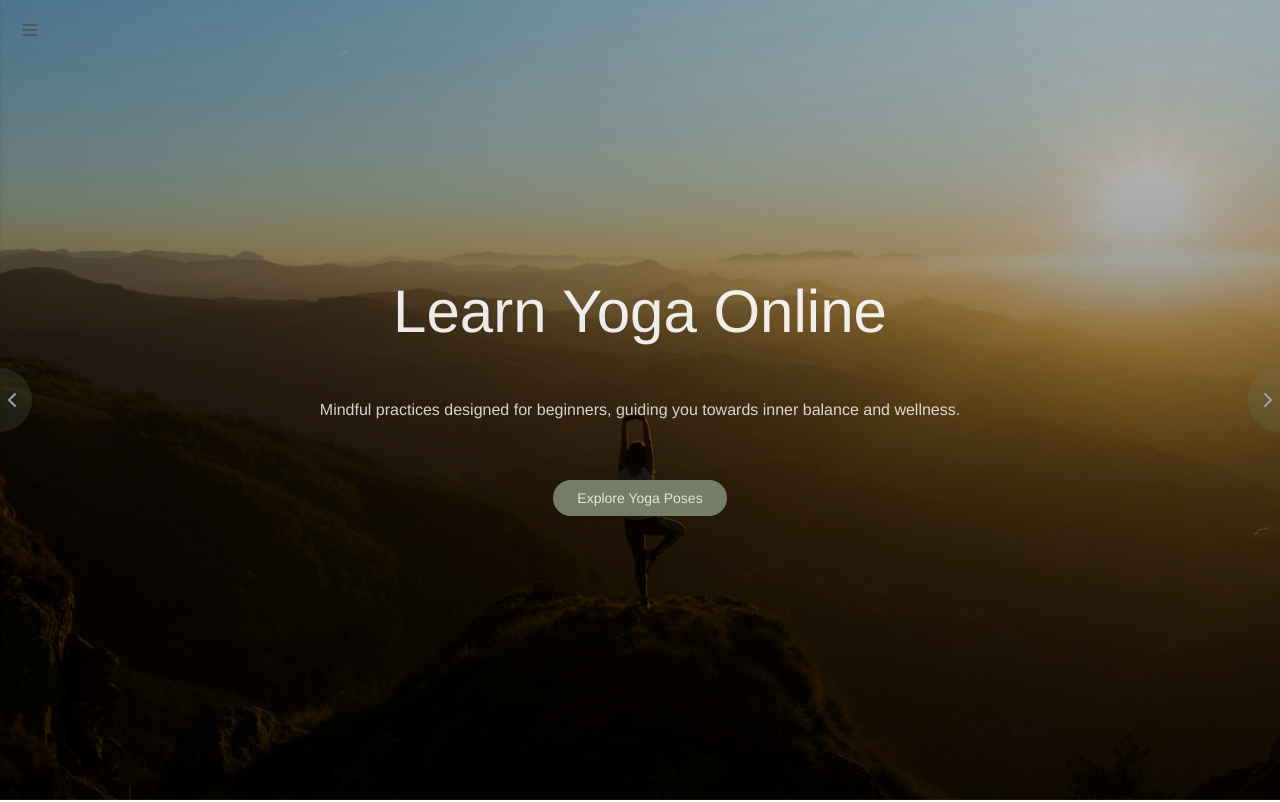
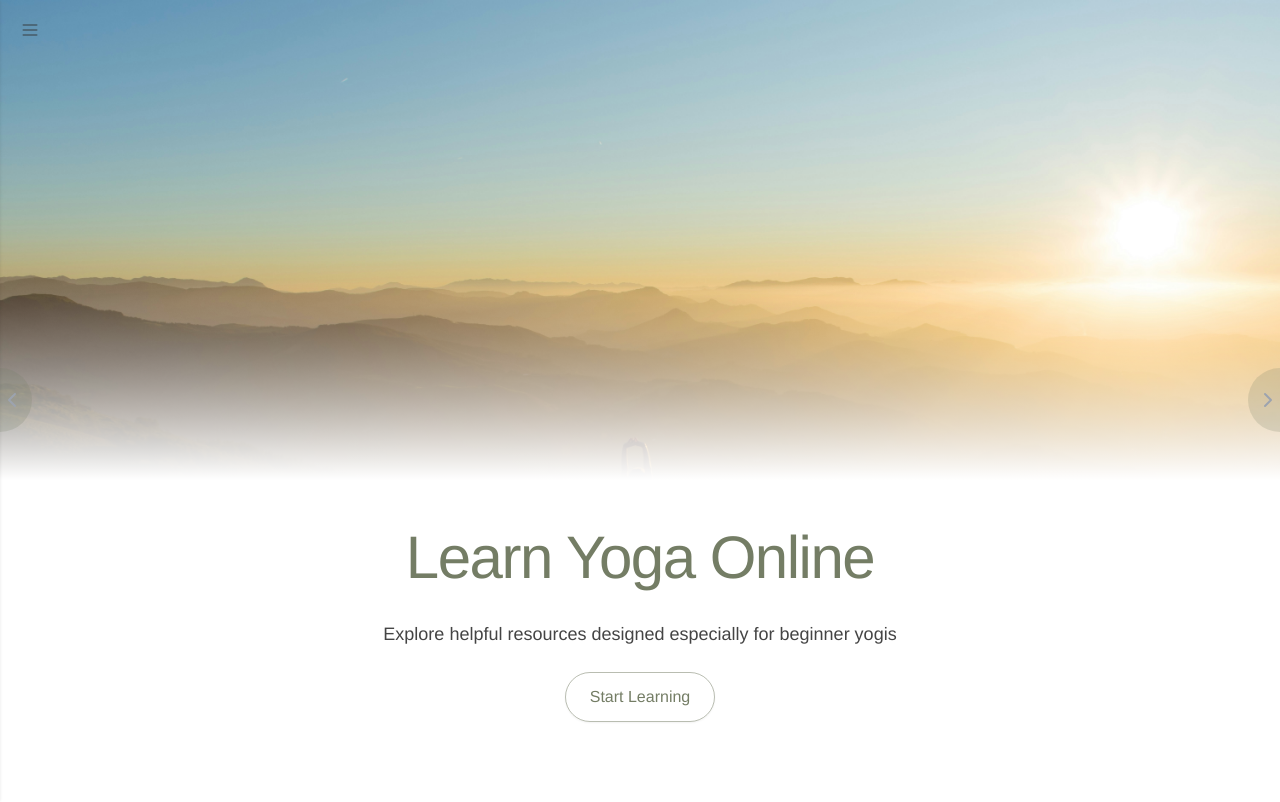
Before and after one commit to samanthacabrera/yoga-library, a React (Vite) app: page / in a window 1280 px wide. Shown: the top 802 px of the page. Built offline with nearby package versions, Linux system fonts and the light colour scheme.

Commit message:
update hero

```diff
--- a/src/components/Home.jsx
+++ b/src/components/Home.jsx
@@ -55,47 +55,41 @@ const Home = () => {
       <PageNav/>
       <div className="flex flex-col w-screen">
       {/* Hero */}
-      <Parallax
-        bgImage="bg1.jpg"
-        strength={300}
-        bgImageStyle={{ objectFit: "cover", width: "100%", height: "100vh" }}
-      >
-        <div className="relative h-screen flex flex-col items-center justify-center">
-          <div className="absolute inset-0 bg-gradient-to-b from-black/20 to-black/70" />
-          <div className="relative text-center space-y-12">
+      <div className="relative h-screen flex flex-col space-y-12">
+        <div className="flex justify-center items-center relative">
+          <img src="/bg1.jpg" className="w-screen h-[60vh] object-cover object-top" />
+          <div className="absolute bottom-0 w-full h-[25vh] bg-gradient-to-t from-white via-tranparent to-transparent"></div>
+        </div>
+        <div className="flex flex-col items-center justify-center inline relative text-center mx-8">
           <motion.h1
             initial={{ opacity: 0 }}
             animate={{ opacity: 1 }}
             transition={{ duration: 2.2, ease: "easeOut" }}
-              className="text-4xl lg:text-6xl text-white/90"
+            className="text-5xl lg:text-6xl tracking-tight mb-8"
           >
-
           Learn Yoga Online
           </motion.h1>
           <motion.h3
-              className="text-white/80 max-w-2xl mx-auto"
+            className="text-md lg:text-lg mb-6"
           >
-              Mindful practices designed for beginners, guiding you towards inner balance and wellness.
+          Explore helpful resources designed especially for beginner yogis
           </motion.h3>
 
           <motion.div
             initial={{ opacity: 0 }}
             animate={{ opacity: 1 }}
             transition={{ delay: 1.2, duration: 1.2 }}
-              className="mt-6"
+            className=""
           >
           <Link
             to="/poses"
-                className="inline-block text-white/80 text-sm md:text-md rounded-full bg-moss px-6 py-2 hover:scale-[102%] transition duration-500"
+            className="inline-block text-moss rounded-full border border-moss/50 px-6 py-1 hover:opacity-90 hover:scale-[101%] transition-all duration-300 ease-in-out shadow-sm focus:outline-none"
           >
-                Explore Yoga Poses
+            Start Learning
           </Link>
           </motion.div>
         </div>
       </div>
-    </Parallax>
-    <p className="absolute bottom-2 right-2 text-xs opacity-70 translate-y-[30px]">Photo by <a href="https://unsplash.com/@nkuutz?utm_content=creditCopyText&utm_medium=referral&utm_source=unsplash">Eneko Uruñuela</a> on <a href="https://unsplash.com/photos/woman-stretching-on-mountain-top-during-sunrise-I2YSmEUAgDY?utm_content=creditCopyText&utm_medium=referral&utm_source=unsplash">Unsplash</a>
-    </p>
 
     <div className="max-w-3xl mx-12 md:mx-auto py-40 grid gap-y-40 md:gap-y-80 text-charcoal">
 
```
Lines whose indentation alone changed are shown as unchanged.
